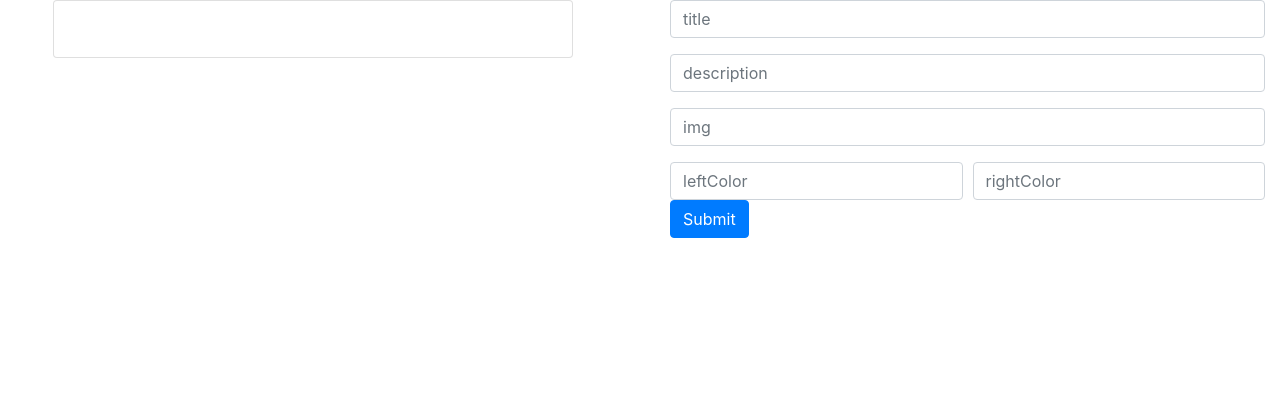
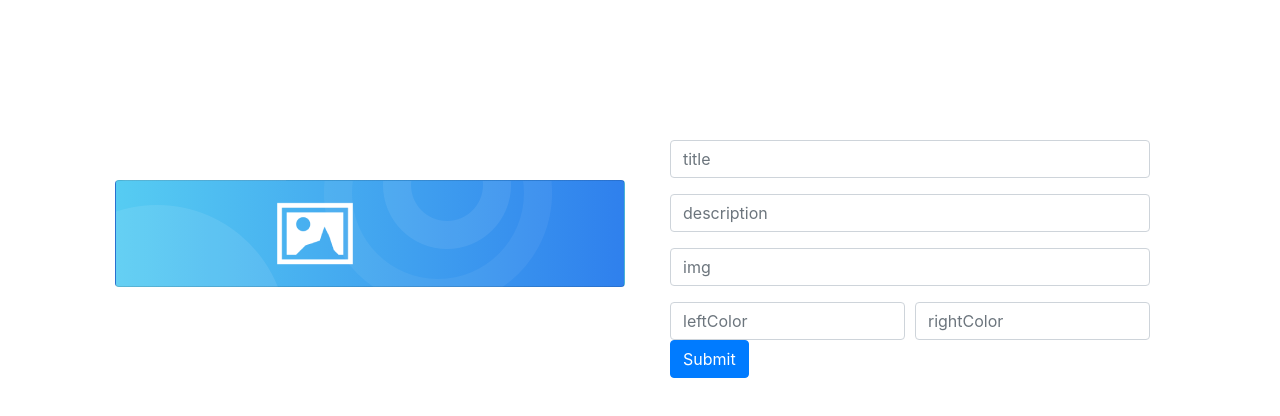
Before and after one commit to wgiovanni/fitnessApp, a React (Create React App) app: page /exercise/new in a window 1280 px wide. Shown: the top 416 px of the page. Built offline with nearby package versions, Linux system fonts and the light colour scheme.

Commit message:
Enviando datos a la API

```diff
--- a/src/components/Card.js
+++ b/src/components/Card.js
@@ -1,5 +1,5 @@
 import React, { Component } from 'react';
-// import exerciseImg from '../images/exercise.png';
+import emptyImg from '../images/empty.png';
 import circlesImg from '../images/circles.png';
 import './styles/Card.css';
 import 'bootstrap/dist/css/bootstrap.css';
@@ -11,13 +11,13 @@
         const { title, description, img, leftColor, rightColor } = this.props;
         return <div className="card mx-auto Fitness-Card"
             style={{
-                backgroundImage: `url(${circlesImg}), linear-gradient(to right, ${leftColor}, ${rightColor})`
+                backgroundImage: `url(${circlesImg}), linear-gradient(to right, ${leftColor || '#56CCF2'}, ${rightColor || '#2F80ED'})`
             }}
             >
             <div className="card-body">
                 <div className="row">
                     <div className="col-6">
-                        <img src={img} className="float-right"/>
+                        <img src={img || emptyImg} className="float-right"/>
                     </div>
                     <div className="col-6 Fitness-Card-Info">
                         <h1>{title}</h1>
--- a/src/components/ExerciseForm.js
+++ b/src/components/ExerciseForm.js
@@ -2,17 +2,13 @@
 
 class ExerciseForm extends React.Component {
     state = {}
-    handleSubmit = e => {
-        e.preventDefault();
-
-    }
 
     render() {
-        const {onChange, form} = this.props;
+        const {onChange, onSubmit, form} = this.props;
         return (
             <div className="container">
                 <form
-                    onSubmit={this.handleSubmit}
+                    onSubmit={onSubmit}
                 >
                     <div className="form-group">
                         <input
--- /dev/null
+++ b/src/components/styles/ExerciseNew.css
@@ -0,0 +1,10 @@
+.ExerciseNew_Lateral_Spaces{
+    margin-right: 100px;
+    margin-left: 100px;
+}
+.ExerciseNew_Card_Space{
+    margin-top: 180px;
+}
+.ExerciseNew_Form_Space{
+    margin-top: 140px;
+}
--- a/src/pages/ExerciseNew.js
+++ b/src/pages/ExerciseNew.js
@@ -1,6 +1,7 @@
 import React from 'react';
 import ExerciseForm from '../components/ExerciseForm';
 import Card from '../components/Card';
+import '../components/styles/ExerciseNew.css';
 class ExercisesNew extends React.Component {
     state = {
         form: {
@@ -20,16 +21,40 @@
             }
         });
     }
+
+    handleSubmit = async e => {
+        e.preventDefault();
+        try {
+            let config = {
+                method: 'POST',
+                headers: {
+                    'Accept': 'application/json',
+                    'Content-Type': 'application/json'
+                },
+                body: JSON.stringify(this.state.form)
+            }
+
+            let res = await fetch('http://localhost:8000/api/exercises', config);
+            let json = await res.json();
+            console.log(json);
+
+        } catch (error) {
+
+        }
+
+    }
+
     render() {
 
         return (
-            <div className="row">
-                <div className="col-sm">
+            <div className="ExerciseNew_Lateral_Spaces row">
+                <div className="col-sm ExerciseNew_Card_Space">
                     <Card {...this.state.form}/>
                 </div>
-                <div className="col-sm">
+                <div className="col-sm ExerciseNew_Form_Space">
                     <ExerciseForm
                         onChange={this.handleChange}
+                        onSubmit={this.handleSubmit}
                         form={this.state.form}
                     />
                 </div>
```
Also changed, not shown: src/images/empty.png (added).
